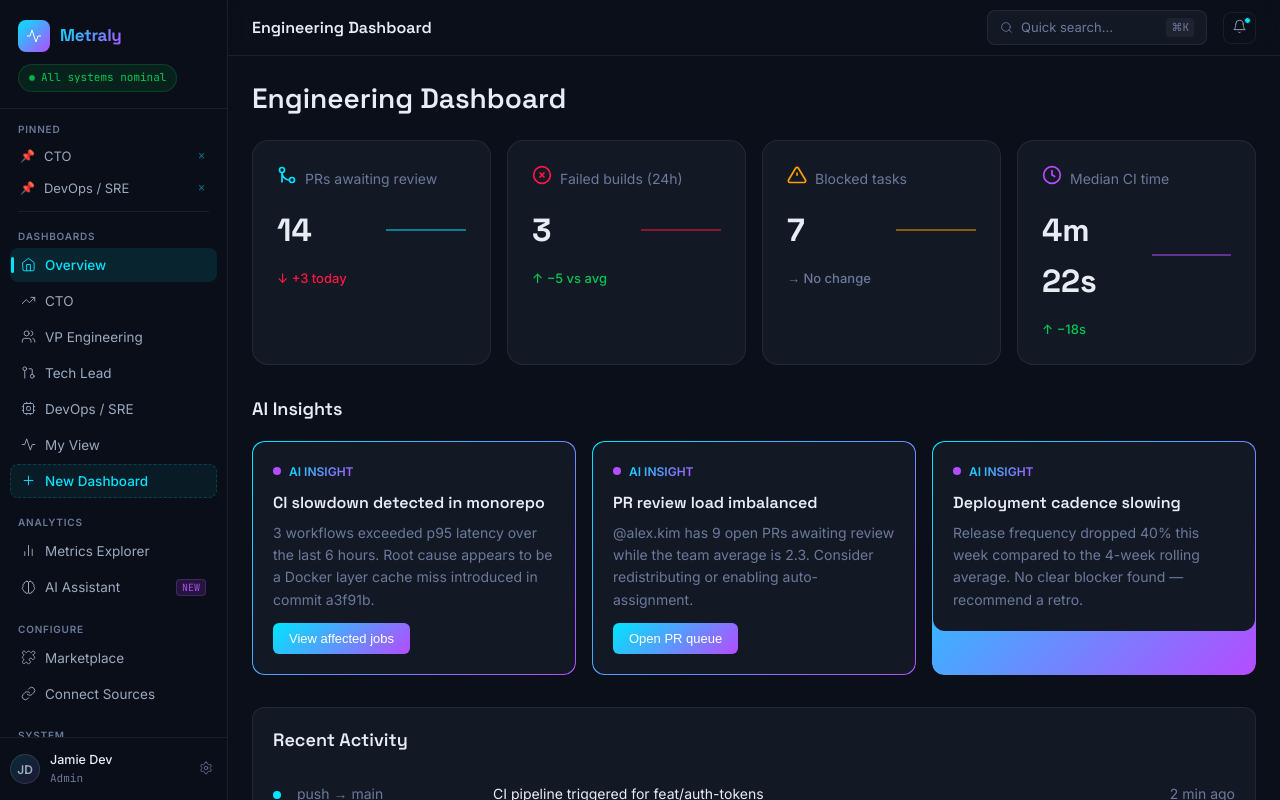
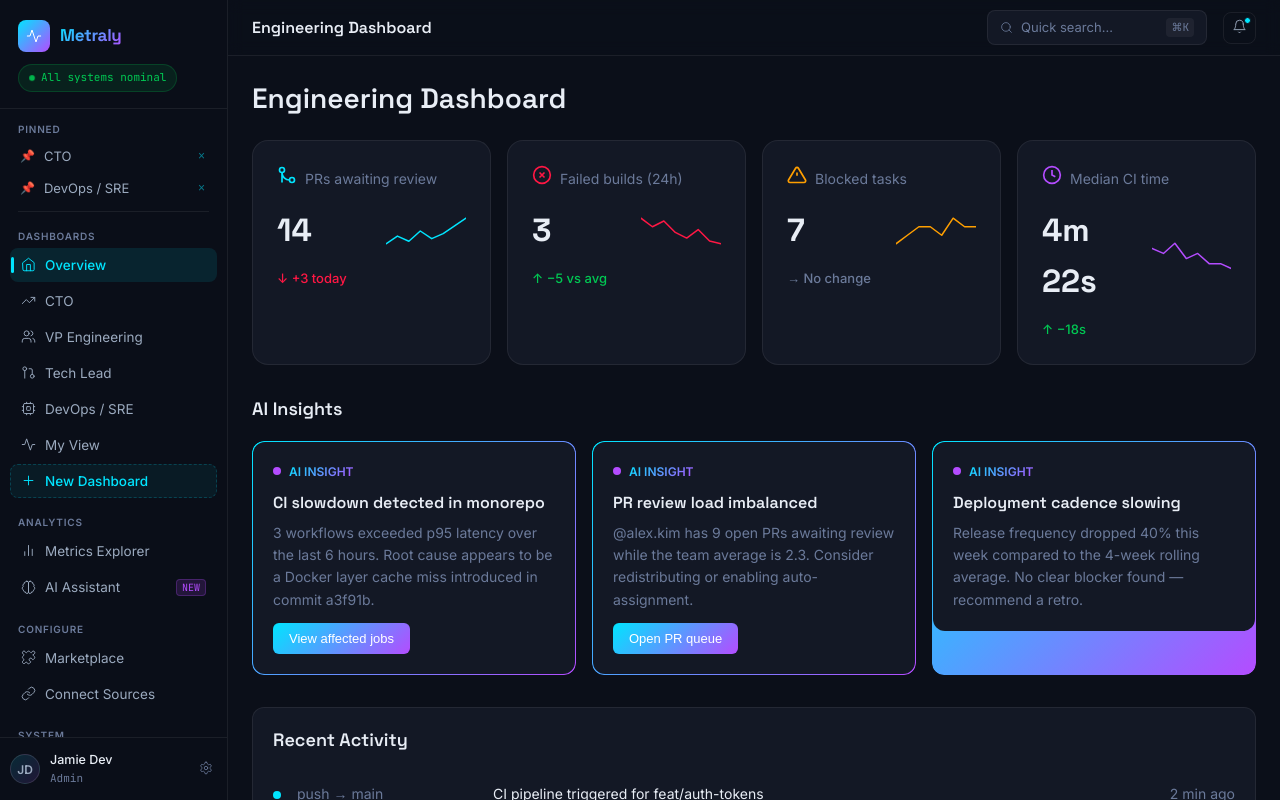
Before and after one commit to azyoskol/tl-tools, a React (Vite) app in the folder ui/: page / in a window 1280 px wide. Built offline with nearby package versions, Linux system fonts and the light colour scheme; the HTML template or start-up script is replaced by a standard one.

Commit message:
fix: charts now render data from object format {date, value}[]

```diff
--- a/ui/src/components/charts/AreaChart.tsx
+++ b/ui/src/components/charts/AreaChart.tsx
@@ -1,15 +1,41 @@
 import React from 'react';
-import { bezierPath } from './utils';
+
+interface DataPoint { date?: string; value: number }
+type DataInput = DataPoint[] | number[];
 
 interface AreaChartProps {
-  data: number[];
-  compare?: number[];
+  data: DataInput;
+  compare?: DataInput;
   width?: number;
   height?: number;
   color?: string;
   compareColor?: string;
   showGrid?: boolean;
 }
+
+const bezierPath = (data: number[], width: number, height: number): string => {
+  if (data.length < 2) return '';
+  const min = Math.min(...data);
+  const max = Math.max(...data);
+  const range = max - min || 1;
+  const stepX = width / (data.length - 1);
+  const points = data.map((v, i) => ({
+    x: i * stepX,
+    y: height - ((v - min) / range) * height * 0.9 - height * 0.05
+  }));
+  if (points.length === 2) {
+    return `M ${points[0].x},${points[0].y} L ${points[1].x},${points[1].y}`;
+  }
+  let d = `M ${points[0].x},${points[0].y}`;
+  for (let i = 1; i < points.length; i++) {
+    const p0 = points[i - 1];
+    const p1 = points[i];
+    const cpX = (p0.x + p1.x) / 2;
+    d += ` Q ${p0.x + (cpX - p0.x) * 0.5},${p0.y} ${cpX},${(p0.y + p1.y) / 2}`;
+    d += ` Q ${cpX + (p1.x - cpX) * 0.5},${(p0.y + p1.y) / 2} ${p1.x},${p1.y}`;
+  }
+  return d;
+};
 
 export const AreaChart: React.FC<AreaChartProps> = ({
   data,
@@ -20,12 +46,15 @@ export const AreaChart: React.FC<AreaChartProps> = ({
   compareColor = '#B44CFF',
   showGrid = true
 }) => {
-  if (data.length < 2) return null;
+  const arr = (data as DataPoint[]).map(d => typeof d === 'number' ? d : (d as DataPoint).value);
+  const compArr = compare ? (compare as DataPoint[]).map(d => typeof d === 'number' ? d : (d as DataPoint).value) : undefined;
 
-  const path = bezierPath(data, width, height);
+  if (arr.length < 2) return null;
+
+  const path = bezierPath(arr, width, height);
   const areaPath = path + ` L ${width},${height} L 0,${height} Z`;
-  const comparePath = compare ? bezierPath(compare, width, height) : '';
-  const compareAreaPath = compare ? comparePath + ` L ${width},${height} L 0,${height} Z` : '';
+  const comparePath = compArr ? bezierPath(compArr, width, height) : '';
+  const compareAreaPath = comparePath ? comparePath + ` L ${width},${height} L 0,${height} Z` : '';
 
   return (
     <svg width={width} height={height} viewBox={`0 0 ${width} ${height}`}>
@@ -36,8 +65,8 @@ export const AreaChart: React.FC<AreaChartProps> = ({
           ))}
         </g>
       )}
-      {compare && <path d={compareAreaPath} fill={compareColor} fillOpacity="0.1" />}
-      {compare && <path d={comparePath} fill="none" stroke={compareColor} strokeWidth="2" strokeDasharray="4,4" />}
+      {compArr && <path d={compareAreaPath} fill={compareColor} fillOpacity="0.1" />}
+      {compArr && <path d={comparePath} fill="none" stroke={compareColor} strokeWidth="2" strokeDasharray="4,4" />}
       <path d={areaPath} fill={color} fillOpacity="0.2" />
       <path d={path} fill="none" stroke={color} strokeWidth="2" strokeLinecap="round" />
     </svg>
--- a/ui/src/components/charts/MiniSparkline.tsx
+++ b/ui/src/components/charts/MiniSparkline.tsx
@@ -1,12 +1,42 @@
 import React from 'react';
 
+interface DataPoint { date?: string; value: number }
+type SparkData = DataPoint[] | number[];
+
 interface MiniSparklineProps {
-  data?: { date: string; value: number }[] | number[];
+  data?: SparkData;
   width?: number;
   height?: number;
   color?: string;
 }
 
-export const MiniSparkline: React.FC<MiniSparklineProps> = ({ width = 100, height = 30, color = '#1976d2' }) => {
-  return <svg width={width} height={height}><path d="M0,15 L100,15" stroke={color} fill="none" /></svg>;
+export const MiniSparkline: React.FC<MiniSparklineProps> = ({
+  data = [],
+  width = 100,
+  height = 30,
+  color = '#00E5FF'
+}) => {
+  const arr = (data as DataPoint[]).map(d => typeof d === 'number' ? d : (d as DataPoint).value);
+
+  if (arr.length < 2) {
+    return <svg width={width} height={height}><path d={`M0,${height/2} L${width},${height/2}`} stroke={color} fill="none" strokeWidth="1.5" /></svg>;
+  }
+
+  const min = Math.min(...arr);
+  const max = Math.max(...arr);
+  const range = max - min || 1;
+  const stepX = width / (arr.length - 1);
+
+  let path = '';
+  arr.forEach((v, i) => {
+    const x = i * stepX;
+    const y = height - ((v - min) / range) * height * 0.8 - height * 0.1;
+    path += i === 0 ? `M ${x},${y}` : ` L ${x},${y}`;
+  });
+
+  return (
+    <svg width={width} height={height}>
+      <path d={path} stroke={color} fill="none" strokeWidth="1.5" strokeLinecap="round" strokeLinejoin="round" />
+    </svg>
+  );
 };
```
